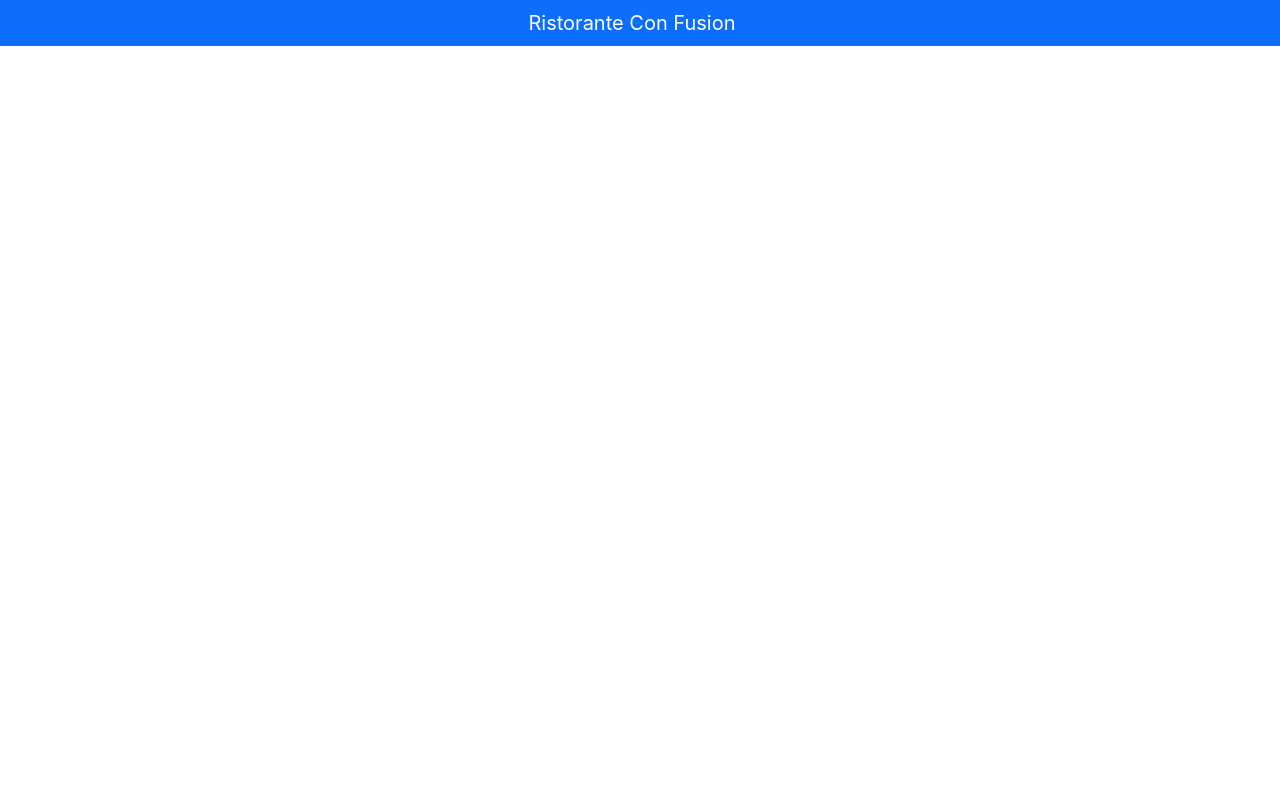
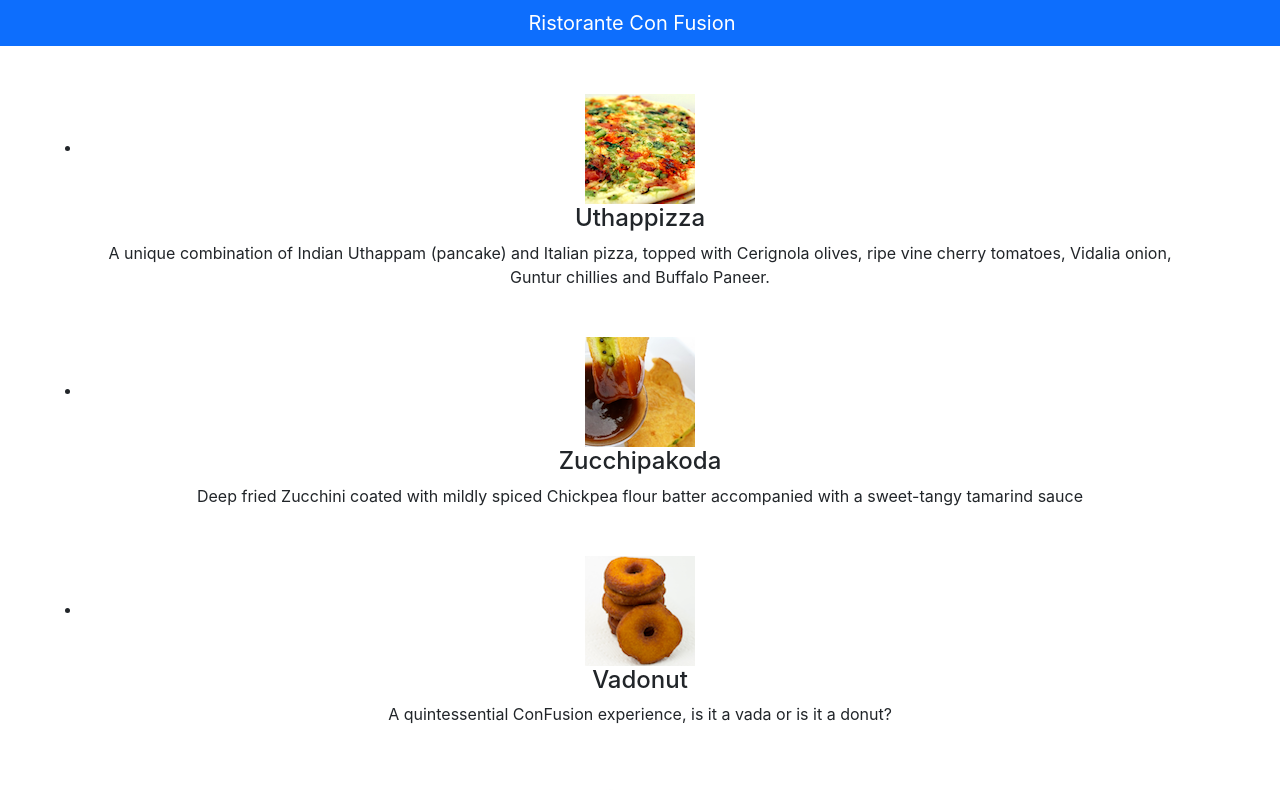
Before and after one commit to daocongly/CongLyFX12998, a React (Create React App) app: page / in a window 1280 px wide. Shown: the top 790 px of the page. Built offline with nearby package versions, Linux system fonts and the light colour scheme.

Commit message:
chua dung giao dien nhu yeu cau

```diff
--- a/src/App.js
+++ b/src/App.js
@@ -1,6 +1,6 @@
 import logo from './logo.svg';
 import {Navbar, NavbarBrand} from 'reactstrap';
-
+import Menu from './components/MenuComponent';
 import './App.css';
 
 function App() {
@@ -11,6 +11,7 @@ function App() {
             <NavbarBrand href="/">Ristorante Con Fusion</NavbarBrand>
           </div>
         </Navbar>
+        <Menu />
     </div>
   );
 }
--- a/src/components/MenuComponent.js
+++ b/src/components/MenuComponent.js
@@ -1,13 +1,71 @@
 import React from 'react';
 import ReactDOM from 'react-dom';
+import { Media } from 'reactstrap';
 
 class Menu extends React.Component {
     constructor(props) {
         super(props);
+        this.state = {
+            dishes: [ {
+                id: 0,
+                name:'Uthappizza',
+                image: 'assets/images/uthappizza.png',
+                category: 'mains',
+                label:'Hot',
+                price:'4.99',
+                description:'A unique combination of Indian Uthappam (pancake) and Italian pizza, topped with Cerignola olives, ripe vine cherry tomatoes, Vidalia onion, Guntur chillies and Buffalo Paneer.'                        },
+             {
+                id: 1,
+                name:'Zucchipakoda',
+                image: 'assets/images/zucchipakoda.png',
+                category: 'appetizer',
+                label:'',
+                price:'1.99',
+                description:'Deep fried Zucchini coated with mildly spiced Chickpea flour batter accompanied with a sweet-tangy tamarind sauce'                        },
+             {
+                id: 2,
+                name:'Vadonut',
+                image: 'assets/images/vadonut.png',
+                category: 'appetizer',
+                label:'New',
+                price:'1.99',
+                description:'A quintessential ConFusion experience, is it a vada or is it a donut?'                        },
+             {
+                id: 3,
+                name:'ElaiCheese Cake',
+                image: 'assets/images/elaicheesecake.png',
+                category: 'dessert',
+                label:'',
+                price:'2.99',
+                description:'A delectable, semi-sweet New York Style Cheese Cake, with Graham cracker crust and spiced with Indian cardamoms'                        }
+
+            ]
+        };
     }
     render() {
+        const menu =this.state.dishes.map((dish)=> {
+            return (
+                <div key={dish.id} className="col-12 mt-5">
+                    <Media tag="li">
+                        <Media left middle>
+                            <Media object src={dish.image} alt={dish.name}/>
+                        </Media>
+                        <Media body className="ml-5">
+                            <Media heading>{dish.name}</Media>
+                            <p>{dish.description}</p>
+                        </Media>
+                    </Media>
+                </div>
+            );
+        });
         return (
-            <h1>Bo thuong con gai len bo se co gang</h1>
+            <div className="container">
+                <div className="row">
+                    <Media list>
+                        {menu}
+                    </Media>
+                </div>
+            </div>
 
         );
     }
```
